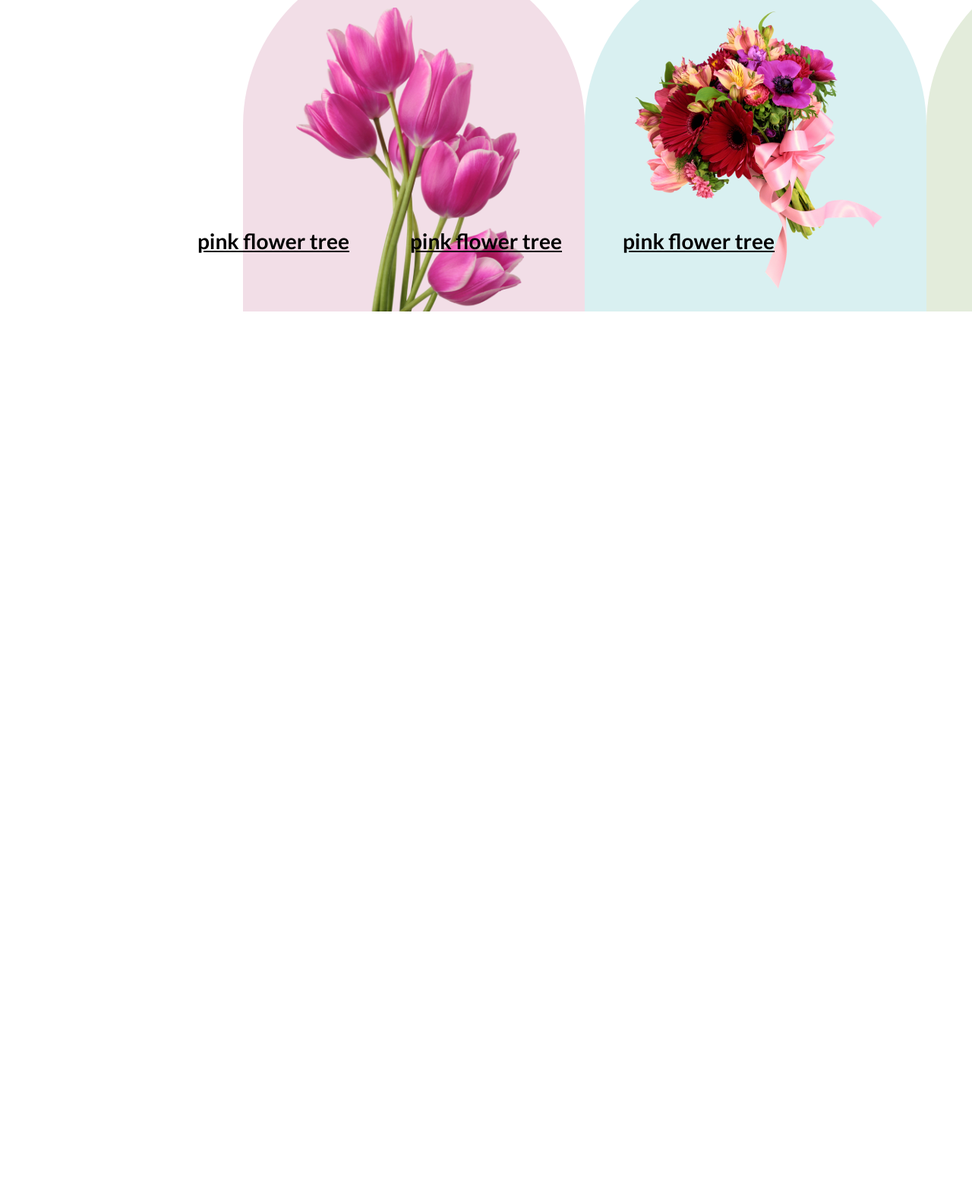
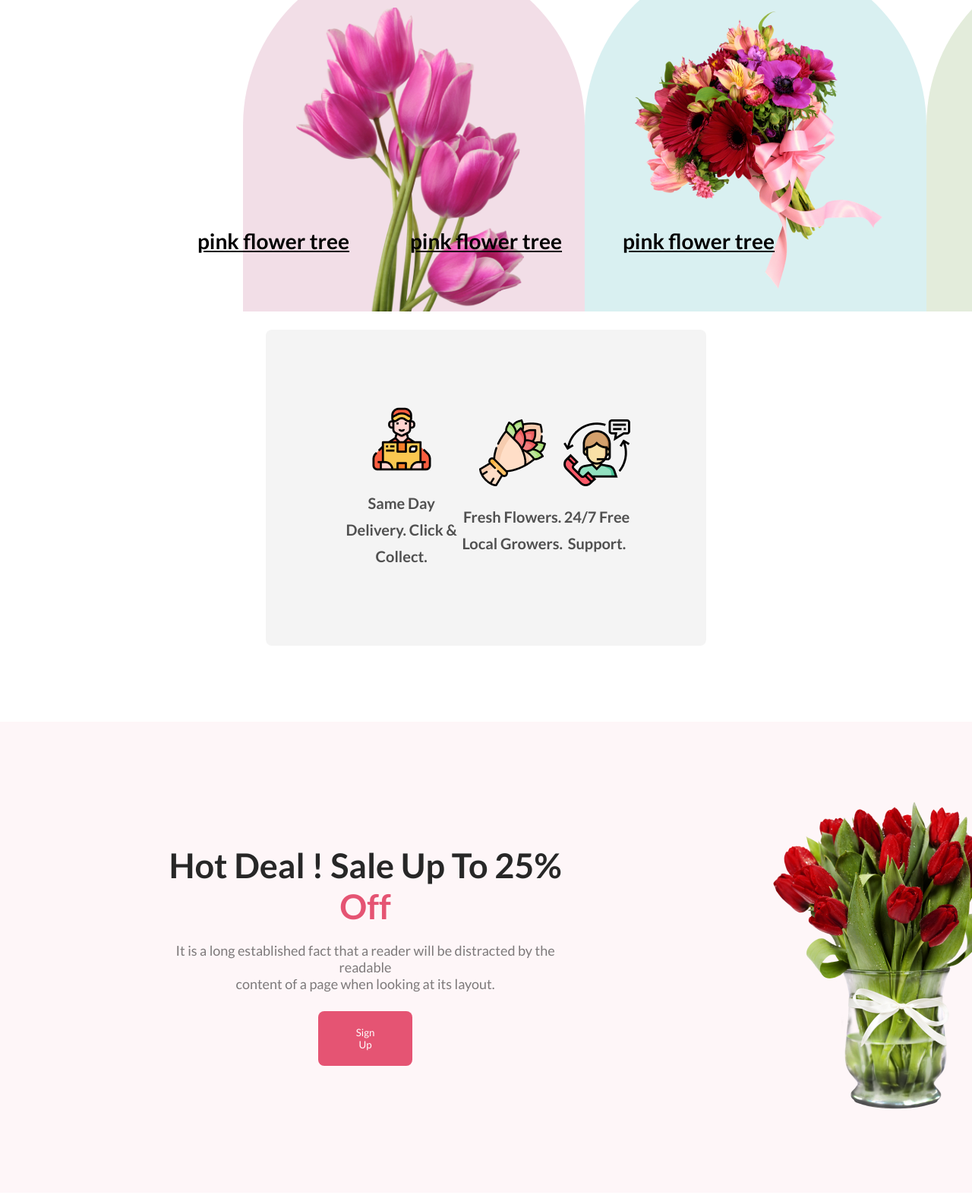
Before and after one commit to zubied-asif/flower-shop-assignment, a plain HTML site: page index.html in a window 1280 px wide. Shown: the part 1130-2703 px from the top of the page at 76% size. Before the commit the page ends 1543 px from the top, so only its background shows below. Drawn offline with Linux system fonts and the light colour scheme.

Commit message:
added the hot deals section in main

```diff
--- a/index.html
+++ b/index.html
@@ -17,14 +17,15 @@
                 <h1 class="headding">Let's make <br>
                     beautiful flowers a <br>
                     part of your life.</h1>
-                    <p class="peragrapth">It is a long established fact that a reader will be distracted by the readable <br>
-                        content of a page when looking at its layout. The point of using Lorem Ipsum is
-                        that <br>it has a more-or-less normal distribution of letters.</p>
-                        <button class="header-btn">Shop Now</button>
+                <p class="peragrapth">It is a long established fact that a reader will be distracted by the readable
+                    <br>
+                    content of a page when looking at its layout. The point of using Lorem Ipsum is
+                    that <br>it has a more-or-less normal distribution of letters.
+                </p>
+                <button class="header-btn">Shop Now</button>
             </div>
             <div class="image-part">
                 <img class="headding-img" src="./Flower Asset/pngwing 10.png" alt="">
-
             </div>
         </div>
 
@@ -34,19 +35,20 @@
         <div class="feature">
             <h2 class="feature-heading">Our Featured Flowers</h2>
             <p class="feature-peragraph">
-                It is a long established fact that a reader will be distracted by the readable <br>content of a page when looking at its layout.
+                It is a long established fact that a reader will be distracted by the readable <br>content of a page
+                when looking at its layout.
             </p>
         </div>
         <div class="feature-items">
             <div class="flower1">
-                <img class="img-one"src="./Flower Asset/pngwing 6.png" alt="">
+                <img class="img-one" src="./Flower Asset/pngwing 6.png" alt="">
             </div>
             <div class="flower2">
                 <img class="img-two" src="./Flower Asset/pngwing 5.png" alt="">
 
             </div>
             <div class="flower3">
-                <img class="img-three"src="./Flower Asset/pngwing 7.png" alt="">
+                <img class="img-three" src="./Flower Asset/pngwing 7.png" alt="">
             </div>
 
         </div>
@@ -54,7 +56,33 @@
             <h3>pink flower tree</h3>
             <h3>pink flower tree</h3>
             <h3>pink flower tree</h3>
-
+        </div>
+        <!-- second featured section -->
+        <div class="feature-two">
+            <div>
+                <img src="./Flower Asset/Group 57.png" alt="">
+                <h3 class="simple-text">Same Day Delivery. Click & Collect.</h3>
+            </div>
+            <div>
+                <img src="./Flower Asset/Group 58.png" alt="">
+                <h3 class="simple-text">Fresh Flowers. Local Growers.</h3>
+            </div>
+            <div>
+                <img src="./Flower Asset/Group 59.png" alt="">
+                <h3 class="simple-text">24/7 Free Support.</h3>
+            </div>
+         <!-- hot deal section -->
+        </div>
+        <div class="hot-deal">
+            <div class="hot-text">
+                <h1 class="hot-heading">Hot Deal ! Sale Up To 25% <span class="off">Off</span></h1>
+                <p class="hot-peragraph">It is a long established fact that a reader will be distracted by the readable <br>
+                    content of a page when looking at its layout.</p>
+                    <button class="header-btn btn">Sign Up</button>
+            </div>
+            <div class="hot-flower">
+                <img src="./Flower Asset/pngwing 8.png" alt="">
+            </div>
         </div>
 
     </main>
--- a/styles.css
+++ b/styles.css
@@ -31,7 +31,7 @@
 
 .header-btn {
     display: inline-flex;
-    padding: 20px 40px;
+    padding: 20px 50px;
     align-items: flex-start;
     gap: 10px;
     border-radius: 8px;
@@ -142,5 +142,67 @@
     font-size: 24px;
     font-style: normal;
     font-weight: 700;
+}
+
+/* feature-two style section */
+.feature-two {
+    display: flex;
+
+    border: 2px solid black;
+    align-items: center;
+    margin: 100px 350px;
+    padding: 100px;
+    justify-content: space-evenly;
+    text-align: center;
+    border: none;
+    border-radius: 8px;
+    background: rgba(39, 39, 39, 0.05);
+}
+
+.simple-text {
+    color: rgba(39, 39, 39, 0.80);
+    text-align: center;
+    font-size: 20px;
+    font-weight: 600;
+    line-height: 35px;
+    padding-top: 20px;
+}
+
+/* hot deal styles */
+.hot-deal {
+    display: flex;
+    height: 620px;
+    background: rgba(229, 84, 115, 0.05);
+    align-items: center;
+    justify-content: center;
+}
+
+.hot-text {
+    padding: 250px;
+}
+
+.hot-heading{
+    color: #272727;
+    font-size: 45px;
+    font-weight: 700;
+    text-align: center;
 
 }
+
+.hot-peragraph {
+    color: rgba(39, 39, 39, 0.60);
+    font-size: 18px;
+    font-weight: 400;
+    padding: 20px 0px;
+    text-align: center;
+
+}
+
+.btn{
+    margin: 5px 220px;
+}
+
+.off{
+    color: #E55473;
+
+}
```
